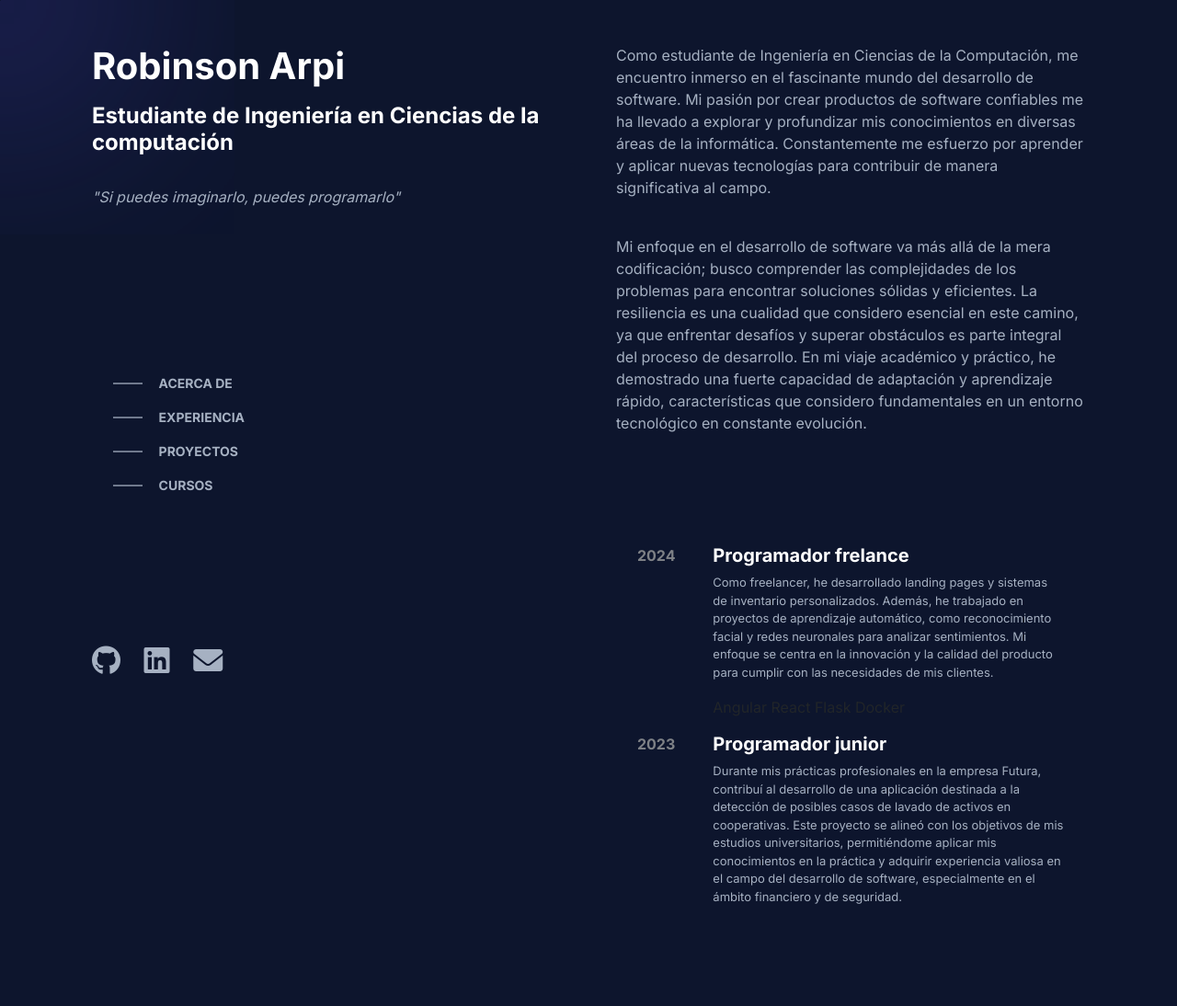
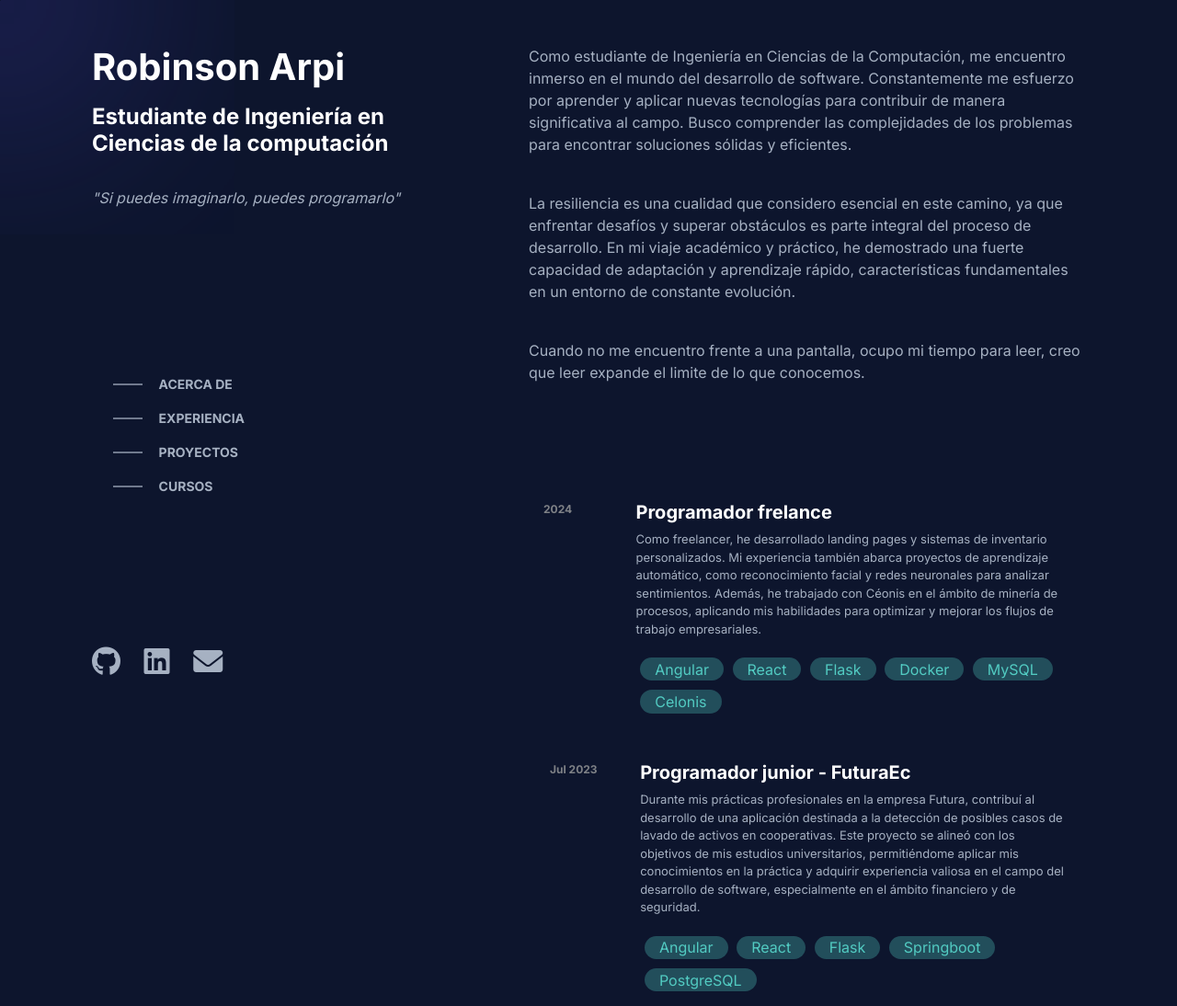
Before and after one commit to robinson-arpi/Personal-Portfolio, a plain HTML site: page index.html in a window 1280 px wide. Shown: the whole page at 92% size. Before the commit the page ends 1057 px from the top, so only its background shows below. Drawn offline with nearby package versions, Linux system fonts and the light colour scheme.

Commit message:
Add laboral experience

```diff
--- a/css/styles.css
+++ b/css/styles.css
@@ -5,6 +5,9 @@
     --color-4: rgba(82, 73, 209, 0.473);
     --color-5: #7e8186;
     --color-sunshine: #52cbc2;
+    --color-sunshine-2: rgba(82, 203, 195, 0.308);
+
+    --color-highlight-2: #1e294ba9;
 }
 
 body{
@@ -17,15 +20,7 @@ body{
 
 }
 
-#black-background {
-    position: relative;
-    width: 100;
-    height: 100;
-
-}
-
 #cursor {
-    position: absolute;
     width: 1px;
     height: 1px;
     border-radius: 100%;
@@ -99,6 +94,7 @@ main{
 
 .date{
     color: var(--color-5);
+    font-size: 12px;
     font-weight: bold;
 }
 
@@ -108,9 +104,8 @@ main{
 }
 
 .custom-card:hover{
-    border: 1px solid var(--color-sunshine); /* Contorno con color */
-    border-radius: 10px; /* Esquinas redondeadas */
-    box-shadow: 0 4px 8px var(--color-sunshine); /* Efecto de relieve */
+
+    background-color: var(--color-highlight-2);
 }
 
 .custom-card:hover h5{
@@ -120,3 +115,22 @@ main{
 .custom-card p{
     font-size: 13px;
 }
+
+.container-tag {
+    display: flex;
+    flex-wrap: wrap;
+}
+
+.custom-tag{
+    color: var(--color-sunshine) !important;
+    background-color: var(--color-sunshine-2);
+    display: inline-block;
+    padding: 0.3em 01em;
+
+    margin: 0.3em;
+    line-height: 1;
+    text-align: center;
+    white-space: nowrap;
+    vertical-align: baseline;
+    border-radius: 2rem;
+}
--- a/index.html
+++ b/index.html
@@ -25,13 +25,13 @@
       href="https://cdnjs.cloudflare.com/ajax/libs/font-awesome/6.0.0/css/all.min.css"
     />
   </head>
-  <body>
-    <div id="black-background">
+  <body id="black-background">
+
       <div id="cursor"></div>
 
       <div class="container mt-6">
         <div class="row">
-          <div class="col-md-6">
+          <div class="col-md-5">
             <header
               class="container-lg sticky-top d-lg-flex flex-lg-column justify-content-between py-lg-5"
             >
@@ -123,54 +123,57 @@
               </ul>
             </header>
           </div>
-          <div class="col-md-6">
+          <div class="col-md-7">
             <main class="container-lg py-5">
               <section class="mb-5 pb-5" id="about">
                 <p class="text-2">
                   Como estudiante de Ingeniería en Ciencias de la Computación,
-                  me encuentro inmerso en el fascinante mundo del desarrollo de
-                  software. Mi pasión por crear productos de software confiables
-                  me ha llevado a explorar y profundizar mis conocimientos en
-                  diversas áreas de la informática. Constantemente me esfuerzo
-                  por aprender y aplicar nuevas tecnologías para contribuir de
-                  manera significativa al campo.
+                  me encuentro inmerso en el mundo del desarrollo de
+                  software. Constantemente me esfuerzo por aprender y aplicar
+                  nuevas tecnologías para contribuir de manera significativa al
+                  campo. Busco comprender las complejidades de los problemas
+                  para encontrar soluciones sólidas y eficientes.
                 </p>
                 <br />
                 <p class="text-2">
-                  Mi enfoque en el desarrollo de software va más allá de la mera
-                  codificación; busco comprender las complejidades de los
-                  problemas para encontrar soluciones sólidas y eficientes. La
-                  resiliencia es una cualidad que considero esencial en este
+                  La resiliencia es una cualidad que considero esencial en este
                   camino, ya que enfrentar desafíos y superar obstáculos es
                   parte integral del proceso de desarrollo. En mi viaje
                   académico y práctico, he demostrado una fuerte capacidad de
-                  adaptación y aprendizaje rápido, características que considero
-                  fundamentales en un entorno tecnológico en constante
-                  evolución.
+                  adaptación y aprendizaje rápido, características fundamentales
+                  en un entorno de constante evolución.
+                </p>
+                <br />
+                <p class="text-2">
+                  Cuando no me encuentro frente a una pantalla, ocupo mi tiempo
+                  para leer, creo que leer expande el limite de lo que conocemos.
                 </p>
               </section>
 
               <section id="experience">
-                <div class="custom-card p-2">
-                  <div class="container">
+                <div class="pb-4">
+                  <div class="container custom-card p-3">
                     <div class="row">
                       <div class="col-md-2 date">2024</div>
                       <div class="col-md-10">
                         <h5 class="text-1">Programador frelance</h5>
                         <p class="text-2">
                           Como freelancer, he desarrollado landing pages y
-                          sistemas de inventario personalizados. Además, he
-                          trabajado en proyectos de aprendizaje automático, como
-                          reconocimiento facial y redes neuronales para analizar
-                          sentimientos. Mi enfoque se centra en la innovación y
-                          la calidad del producto para cumplir con las
-                          necesidades de mis clientes.
+                          sistemas de inventario personalizados. Mi experiencia
+                          también abarca proyectos de aprendizaje automático,
+                          como reconocimiento facial y redes neuronales para
+                          analizar sentimientos. Además, he trabajado con Céonis
+                          en el ámbito de minería de procesos, aplicando mis
+                          habilidades para optimizar y mejorar los flujos de
+                          trabajo empresariales.
                         </p>
-                        <div class = "">
-                          <span class = "custom-tag">Angular</span>
-                          <span class = "custom-tag">React</span>
-                          <span class = "custom-tag">Flask</span>
-                          <span class = "custom-tag">Docker</span>
+                        <div class="container-tag">
+                          <span class="custom-tag">Angular</span>
+                          <span class="custom-tag">React</span>
+                          <span class="custom-tag">Flask</span>
+                          <span class="custom-tag">Docker</span>
+                          <span class="custom-tag">MySQL</span>
+                          <span class="custom-tag">Celonis</span>
                         </div>
                       </div>
                     </div>
@@ -180,9 +183,9 @@
                 <div class="custom-card p-2">
                   <div class="container">
                     <div class="row">
-                      <div class="col-md-2 date">2023</div>
+                      <div class="col-md-2 date"> Jul 2023</div>
                       <div class="col-md-10">
-                        <h5 class="text-1">Programador junior</h5>
+                        <h5 class="text-1">Programador junior - FuturaEc</h5>
                         <p class="text-2">
                           Durante mis prácticas profesionales en la empresa
                           Futura, contribuí al desarrollo de una aplicación
@@ -194,6 +197,13 @@
                           desarrollo de software, especialmente en el ámbito
                           financiero y de seguridad.
                         </p>
+                        <div class="container-tag">
+                          <span class="custom-tag">Angular</span>
+                          <span class="custom-tag">React</span>
+                          <span class="custom-tag">Flask</span>
+                          <span class="custom-tag">Springboot</span>
+                          <span class="custom-tag">PostgreSQL</span>
+                        </div>
                       </div>
                     </div>
                   </div>
@@ -203,7 +213,7 @@
           </div>
         </div>
       </div>
-    </div>
+
     <script
       src="https://code.jquery.com/jquery-3.4.1.slim.min.js"
       integrity="sha384-J6qa4849blE2+poT4WnyKhv5vZF5SrPo0iEjwBvKU7imGFAV0wwj1yYfoRSJoZ+n"
```
